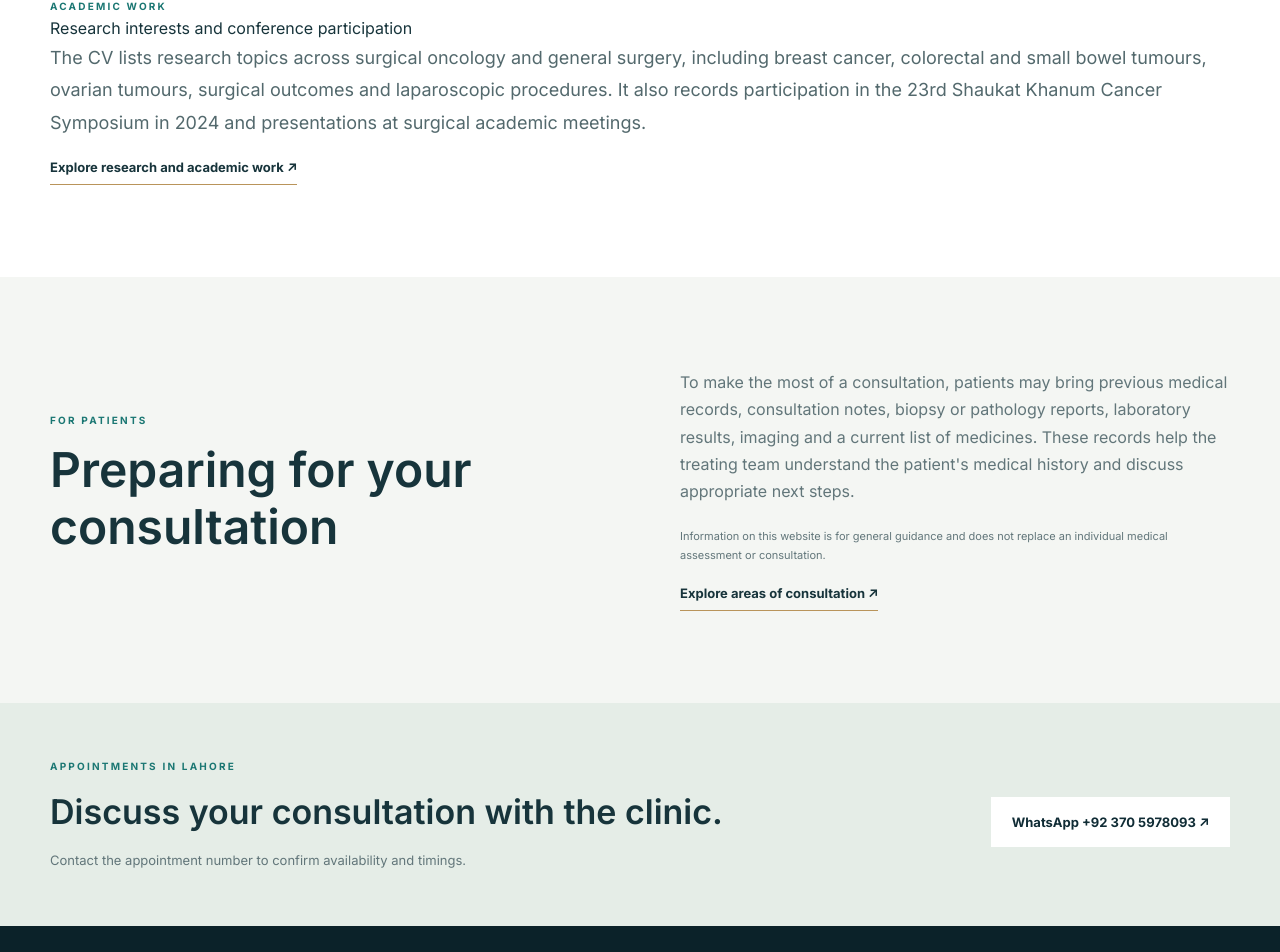
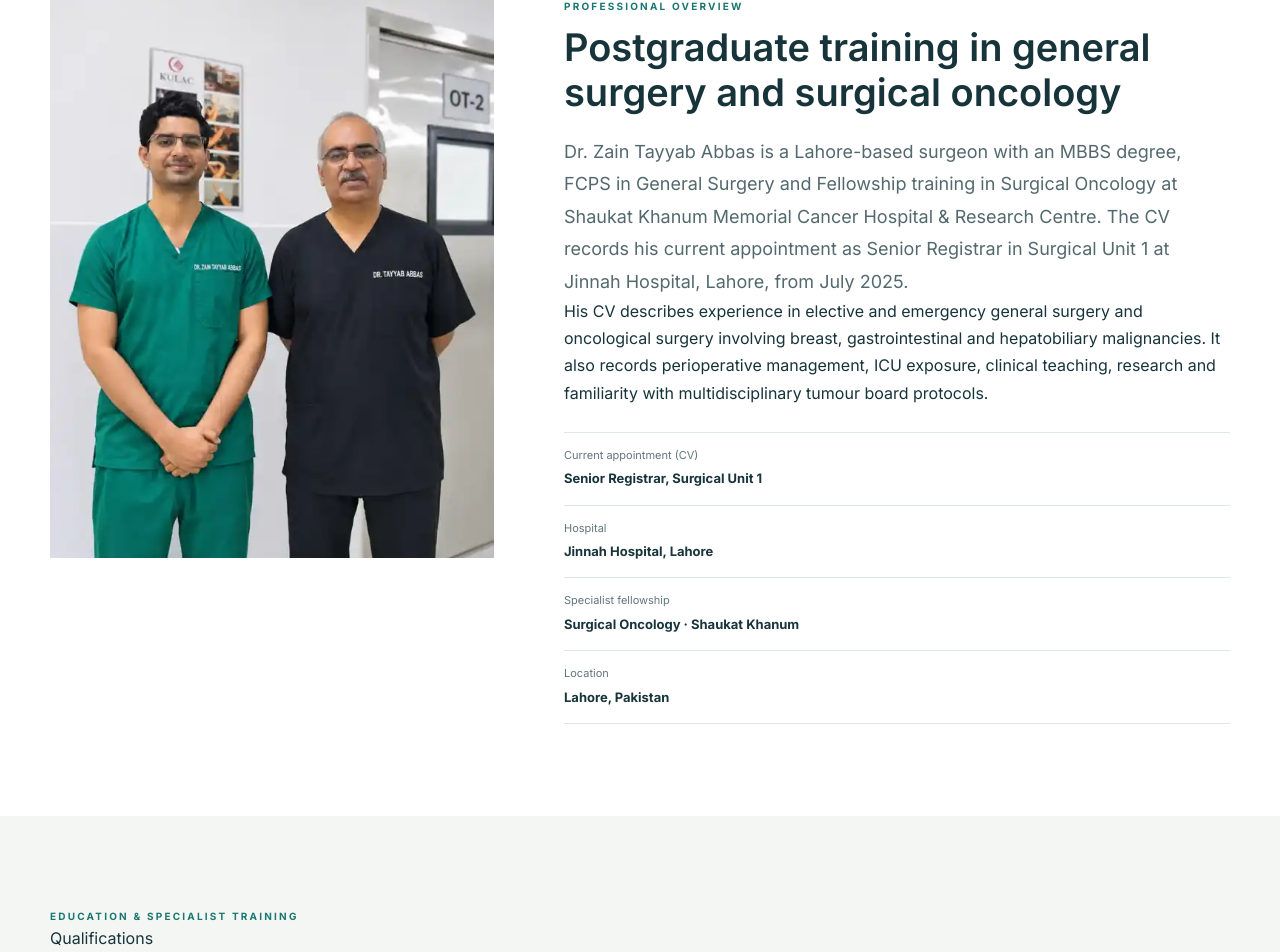
Before and after one commit to franklinctapley-del1122/Drzaintayyababbas, a Next.js app: page /about in a window 1280 px wide. Shown: the part 520-1472 px from the top of the page. Built offline with nearby package versions, Linux system fonts and the light colour scheme.

Commit message:
Restore complete CV-based profile and remove unsupported CME claims

```diff
--- a/app/about/page.tsx
+++ b/app/about/page.tsx
@@ -4,7 +4,7 @@ import { Shell, PageHero, CTA } from "../components";
 
 export const metadata = {
   title: "About Dr. Zain Tayyab Abbas | Surgical Oncology Lahore",
-  description: "Learn about Dr. Zain Tayyab Abbas, an MBBS and FCPS-qualified surgeon with fellowship training in Surgical Oncology, his hospital experience and clinical interests in Lahore.",
+  description: "Professional profile, qualifications, hospital appointments, documented surgical skills and academic work of Dr. Zain Tayyab Abbas in Lahore.",
   alternates: { canonical: "/about" },
 };
 
@@ -24,51 +24,88 @@ export default function About() {
   return (
     <Shell>
       <main>
-        <PageHero
-          eyebrow="Professional profile"
-          title="Dr. Zain Tayyab Abbas"
-          lead="MBBS · FCPS (General Surgery) · Fellowship in Surgical Oncology"
-        />
+        <PageHero eyebrow="Professional profile" title="Dr. Zain Tayyab Abbas" lead="MBBS · FCPS (General Surgery) · Fellowship in Surgical Oncology" />
+
+        <section className="section section-white">
+          <div className="container profile-grid">
+            <div className="profile-image">
+              <Image src="/images/dr-zain-tayyab-abbas-main.webp" alt="Dr. Zain Tayyab Abbas" fill sizes="(max-width: 800px) 100vw, 40vw" style={{ objectFit: "cover", objectPosition: "center 22%" }} />
+            </div>
+            <div>
+              <div className="eyebrow">Professional overview</div>
+              <h2>Postgraduate training in general surgery and surgical oncology</h2>
+              <p className="large-copy">Dr. Zain Tayyab Abbas is a Lahore-based surgeon with an MBBS degree, FCPS in General Surgery and Fellowship training in Surgical Oncology at Shaukat Khanum Memorial Cancer Hospital & Research Centre. The CV records his current appointment as Senior Registrar in Surgical Unit 1 at Jinnah Hospital, Lahore, from July 2025.</p>
+              <p>His CV describes experience in elective and emergency general surgery and oncological surgery involving breast, gastrointestinal and hepatobiliary malignancies. It also records perioperative management, ICU exposure, clinical teaching, research and familiarity with multidisciplinary tumour board protocols.</p>
+              <div className="fact-list">
+                <div><span>Current appointment (CV)</span><strong>Senior Registrar, Surgical Unit 1</strong></div>
+                <div><span>Hospital</span><strong>Jinnah Hospital, Lahore</strong></div>
+                <div><span>Specialist fellowship</span><strong>Surgical Oncology · Shaukat Khanum</strong></div>
+                <div><span>Location</span><strong>Lahore, Pakistan</strong></div>
+              </div>
+            </div>
+          </div>
+        </section>
+
+        <section className="section">
+          <div className="container">
+            <div className="eyebrow">Education & specialist training</div>
+            <h2>Qualifications</h2>
+            <div className="related-grid">
+              <article className="related-card"><strong>Fellowship in Surgical Oncology</strong><span>Shaukat Khanum Memorial Cancer Hospital & Research Centre, Lahore</span></article>
+              <article className="related-card"><strong>FCPS (General Surgery) · 2019</strong><span>College of Physicians & Surgeons of Pakistan</span></article>
+              <article className="related-card"><strong>MBBS · 2007–2012</strong><span>University College of Medicine and Dentistry, Lahore</span></article>
+              <article className="related-card"><strong>F.Sc · 2004–2006</strong><span>Forman Christian College, Lahore</span></article>
+            </div>
+          </div>
+        </section>
 
         <section className="section section-white">
           <div className="container">
-            <div className="eyebrow">Academic work</div>
-            <h2>Research interests and conference participation</h2>
-            <p className="large-copy">
-              The CV lists research topics across surgical oncology and general
-              surgery, including breast cancer, colorectal and small bowel
-              tumours, ovarian tumours, surgical outcomes and laparoscopic
-              procedures. It also records participation in the 23rd Shaukat
-              Khanum Cancer Symposium in 2024 and presentations at surgical
-              academic meetings.
-            </p>
-            <Link className="under-link" href="/research">
-              Explore research and academic work ↗
-            </Link>
+            <div className="eyebrow">Career & hospital experience</div>
+            <h2>Professional appointments</h2>
+            <div className="papers">{experience.map(([date, role, place]) => <article className="paper" key={date + role}><span className="clinic-index">{date}</span><h3>{role}</h3><p>{place}</p></article>)}</div>
           </div>
         </section>
 
         <section className="section">
           <div className="container two-col">
+            <div><div className="eyebrow">Clinical skills recorded in the CV</div><h2>Surgical experience & competencies</h2></div>
             <div>
-              <div className="eyebrow">For patients</div>
-              <h2>Preparing for your consultation</h2>
+              <p>The CV lists laparotomy, hernia repair, appendectomy, cholecystectomy, mastectomy, lymph node dissection, bowel anastomosis, wound debridement, port insertion and oncological resections.</p>
+              <p>Other clinical competencies listed include ATLS principles, ICU management, emergency surgical care, postoperative care and interpretation of imaging and laboratory investigations.</p>
+              <p>Professional skills include research writing, audit design, data analysis, leadership, teamwork and communication.</p>
             </div>
+          </div>
+        </section>
+
+        <section className="section section-white">
+          <div className="container two-col">
+            <div><div className="eyebrow">Research & academic contribution</div><h2>Research interests and academic work</h2></div>
             <div>
-              <p>
-                To make the most of a consultation, patients may bring previous
-                medical records, consultation notes, biopsy or pathology reports,
-                laboratory results, imaging and a current list of medicines.
-                These records help the treating team understand the patient's
-                medical history and discuss appropriate next steps.
-              </p>
-              <p className="small-note">
-                Information on this website is for general guidance and does
-                not replace an individual medical assessment or consultation.
-              </p>
-              <Link className="under-link" href="/specialties">
-                Explore areas of consultation ↗
-              </Link>
+              <p>The CV lists research topics involving breast cancer, colorectal and small bowel tumours, neuroendocrine tumours, ovarian tumours, surgical site infection, appendectomy, gallstone disease and laparoscopic versus open cholecystectomy.</p>
+              <p>It also records presentations at surgical academic meetings, including a presentation on locoregional and hepatic resection in stage IV small bowel neuroendocrine tumours at the 23rd Shaukat Khanum Cancer Symposium in 2024.</p>
+              <Link className="under-link" href="/research">Explore research and academic work ↗</Link>
+            </div>
+          </div>
+        </section>
+
+        <section className="section">
+          <div className="container two-col">
+            <div><div className="eyebrow">Courses & professional development</div><h2>Workshops and continuing learning</h2></div>
+            <div>
+              <p>The CV records a workshop on core cut needle biopsy, a hands-on workshop on safe laparoscopic cholecystectomy, Basic Life Support, research methodology and biostatistics, primary surgical skills, communication skills and workshops in minimally invasive surgery.</p>
+              <p>It also records participation in the 23rd Shaukat Khanum Cancer Symposium in 2024. These entries are presented as participation and training activities, not as additional specialist qualifications.</p>
+            </div>
+          </div>
+        </section>
+
+        <section className="section section-white">
+          <div className="container two-col">
+            <div><div className="eyebrow">For patients</div><h2>Preparing for your consultation</h2></div>
+            <div>
+              <p>Patients may bring previous medical records, consultation notes, biopsy or pathology reports, laboratory results, imaging and a current list of medicines. These records help the treating team understand the medical history and discuss appropriate next steps.</p>
+              <p className="small-note">This website provides general information and does not replace an individual medical assessment or consultation.</p>
+              <Link className="under-link" href="/specialties">Explore areas of consultation ↗</Link>
             </div>
           </div>
         </section>
```
